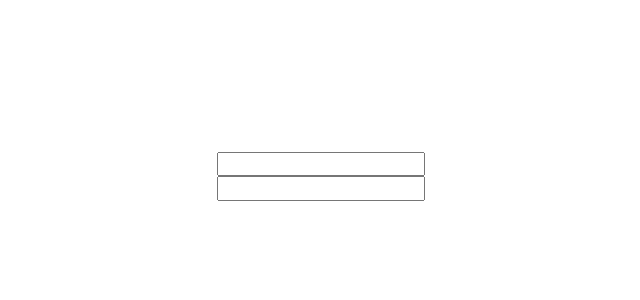
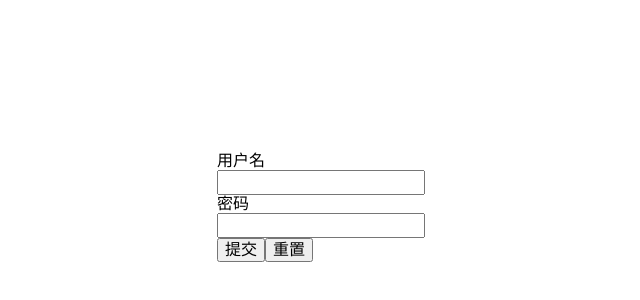
Before and after one commit to anguer/vue-next-admin, a Vue app: page /#/login in a window 1280 px wide. Shown: the part 48-348 px from the top of the page, without its empty margins (223-863 px from the left). Built offline with nearby package versions, Linux system fonts and the light colour scheme.

Commit message:
init login

```diff
--- a/src/views/login/index.vue
+++ b/src/views/login/index.vue
@@ -1,11 +1,15 @@
 <template>
   <div class="login-wrapper">
-    <el-form>
-      <el-form-item>
-        <el-input ></el-input>
+    <el-form :model="form" status-icon :rules="rules" ref="ruleForm">
+      <el-form-item label="用户名" prop="username">
+        <el-input v-model="form.username"></el-input>
+      </el-form-item>
+      <el-form-item label="密码" prop="password">
+        <el-input v-model="form.password" type="password"></el-input>
       </el-form-item>
       <el-form-item>
-        <el-input ></el-input>
+        <el-button type="primary" @click="submitForm('ruleForm')">提交</el-button>
+        <el-button @click="resetForm('ruleForm')">重置</el-button>
       </el-form-item>
     </el-form>
   </div>
@@ -13,7 +17,51 @@
 
 <script>
 export default {
-name: 'index'
+  data () {
+    const validateUser = (rule, value, callback) => {
+      if (!value) {
+        return callback(new Error('用户名不能为空'));
+      } else {
+        callback();
+      }
+    };
+    const validatePass = (rule, value, callback) => {
+      if (value === '') {
+        callback(new Error('请输入密码'));
+      } else {
+        callback();
+      }
+    };
+    return {
+      form: {
+        username: '',
+        password: '',
+      },
+      rules: {
+        username: [
+          { validator: validateUser, trigger: 'blur' }
+        ],
+        password: [
+          { validator: validatePass, trigger: 'blur' }
+        ],
+      }
+    };
+  },
+  methods: {
+    submitForm (formName) {
+      this.$refs[formName].validate((valid) => {
+        if (valid) {
+          alert('submit!');
+        } else {
+          console.log('error submit!!');
+          return false;
+        }
+      });
+    },
+    resetForm (formName) {
+      this.$refs[formName].resetFields();
+    }
+  }
 };
 </script>
 
```
